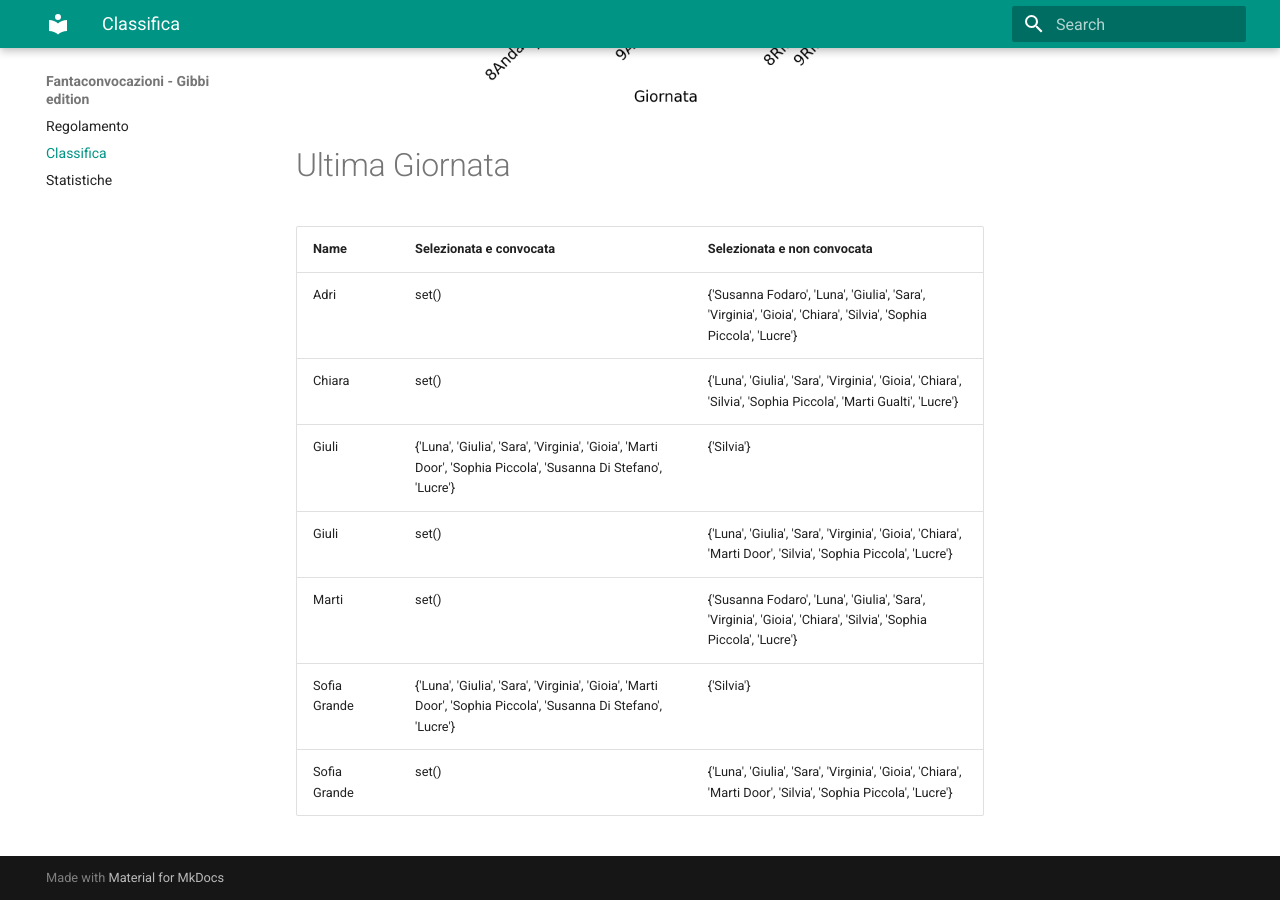
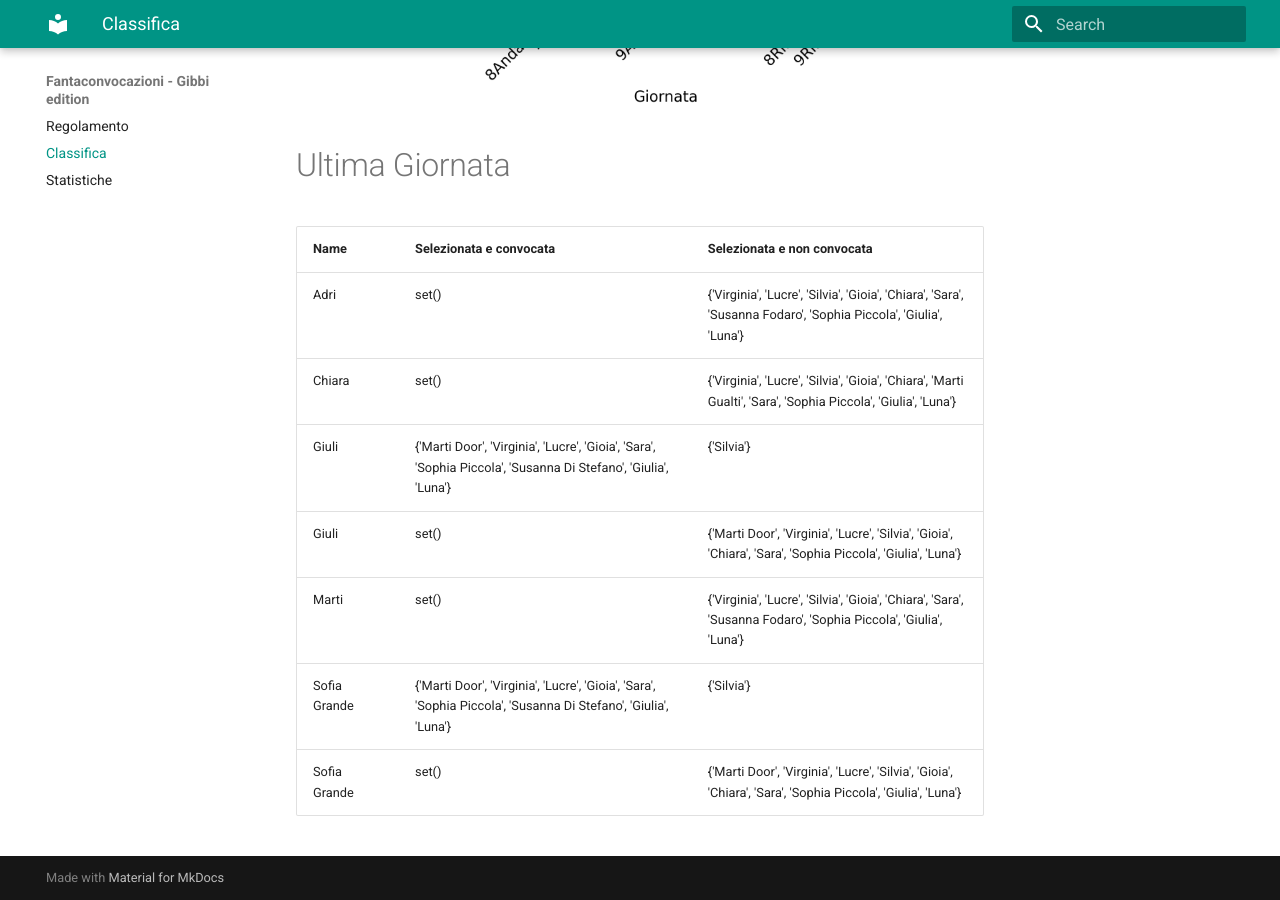
Before and after one commit to martinig94/fantagibbi, an MkDocs documentation site: the page built from docs/Classifica.md, in a window 1280 px wide and 900 px high, scrolled down 1003 px. Built offline with MkDocs 1.6.1 and Material for MkDocs 9.7.7, drawn with Linux system fonts in a browser that asks for light colours.

Commit message:
Auto-update from main.py

```diff
--- a/docs/Classifica.md
+++ b/docs/Classifica.md
@@ -18,11 +18,11 @@
 <!-- START_TABLE CORRECT -->
 | Name         | Selezionata e convocata                                                                                        | Selezionata e non convocata                                                                                      |
 |:-------------|:---------------------------------------------------------------------------------------------------------------|:-----------------------------------------------------------------------------------------------------------------|
-| Adri         | set()                                                                                                          | {'Susanna Fodaro', 'Luna', 'Giulia', 'Sara', 'Virginia', 'Gioia', 'Chiara', 'Silvia', 'Sophia Piccola', 'Lucre'} |
-| Chiara       | set()                                                                                                          | {'Luna', 'Giulia', 'Sara', 'Virginia', 'Gioia', 'Chiara', 'Silvia', 'Sophia Piccola', 'Marti Gualti', 'Lucre'}   |
-| Giuli        | {'Luna', 'Giulia', 'Sara', 'Virginia', 'Gioia', 'Marti Door', 'Sophia Piccola', 'Susanna Di Stefano', 'Lucre'} | {'Silvia'}                                                                                                       |
-| Giuli        | set()                                                                                                          | {'Luna', 'Giulia', 'Sara', 'Virginia', 'Gioia', 'Chiara', 'Marti Door', 'Silvia', 'Sophia Piccola', 'Lucre'}     |
-| Marti        | set()                                                                                                          | {'Susanna Fodaro', 'Luna', 'Giulia', 'Sara', 'Virginia', 'Gioia', 'Chiara', 'Silvia', 'Sophia Piccola', 'Lucre'} |
-| Sofia Grande | {'Luna', 'Giulia', 'Sara', 'Virginia', 'Gioia', 'Marti Door', 'Sophia Piccola', 'Susanna Di Stefano', 'Lucre'} | {'Silvia'}                                                                                                       |
-| Sofia Grande | set()                                                                                                          | {'Luna', 'Giulia', 'Sara', 'Virginia', 'Gioia', 'Chiara', 'Marti Door', 'Silvia', 'Sophia Piccola', 'Lucre'}     |
+| Adri         | set()                                                                                                          | {'Virginia', 'Lucre', 'Silvia', 'Gioia', 'Chiara', 'Sara', 'Susanna Fodaro', 'Sophia Piccola', 'Giulia', 'Luna'} |
+| Chiara       | set()                                                                                                          | {'Virginia', 'Lucre', 'Silvia', 'Gioia', 'Chiara', 'Marti Gualti', 'Sara', 'Sophia Piccola', 'Giulia', 'Luna'}   |
+| Giuli        | {'Marti Door', 'Virginia', 'Lucre', 'Gioia', 'Sara', 'Sophia Piccola', 'Susanna Di Stefano', 'Giulia', 'Luna'} | {'Silvia'}                                                                                                       |
+| Giuli        | set()                                                                                                          | {'Marti Door', 'Virginia', 'Lucre', 'Silvia', 'Gioia', 'Chiara', 'Sara', 'Sophia Piccola', 'Giulia', 'Luna'}     |
+| Marti        | set()                                                                                                          | {'Virginia', 'Lucre', 'Silvia', 'Gioia', 'Chiara', 'Sara', 'Susanna Fodaro', 'Sophia Piccola', 'Giulia', 'Luna'} |
+| Sofia Grande | {'Marti Door', 'Virginia', 'Lucre', 'Gioia', 'Sara', 'Sophia Piccola', 'Susanna Di Stefano', 'Giulia', 'Luna'} | {'Silvia'}                                                                                                       |
+| Sofia Grande | set()                                                                                                          | {'Marti Door', 'Virginia', 'Lucre', 'Silvia', 'Gioia', 'Chiara', 'Sara', 'Sophia Piccola', 'Giulia', 'Luna'}     |
 <!-- END_TABLE CORRECT -->
```
